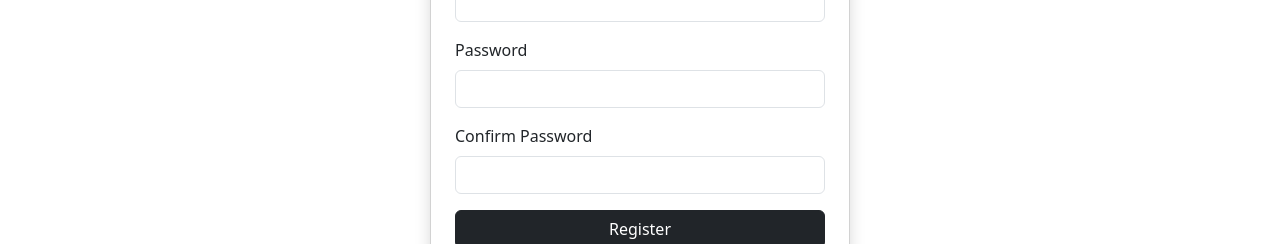
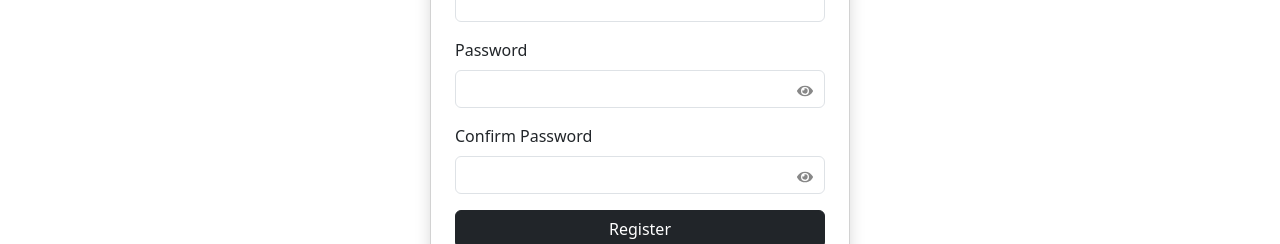
Before and after one commit to Rehan286002/mern-ecommerce-platform, a React (Create React App) app in the folder frontend/: page /register in a window 1280 px wide. Shown: the part 328-572 px from the top of the page. Built offline with nearby package versions, Linux system fonts and the light colour scheme.

Commit message:
Add password visibility toggle to login and register

```diff
--- a/frontend/src/pages/LoginPage.jsx
+++ b/frontend/src/pages/LoginPage.jsx
@@ -1,9 +1,9 @@
-import { useState, useEffect } from 'react';
-import { Container, Form, Button, Alert, Card } from 'react-bootstrap';
-import { useDispatch, useSelector } from 'react-redux';
-import { loginUser } from '../redux/authSlice';
-import { useNavigate, Link, useLocation } from 'react-router-dom';
-import { FaUserCircle, FaCrown } from 'react-icons/fa';
+import { useState, useEffect } from "react";
+import { Container, Form, Button, Alert, Card } from "react-bootstrap";
+import { useDispatch, useSelector } from "react-redux";
+import { loginUser } from "../redux/authSlice";
+import { useNavigate, Link, useLocation } from "react-router-dom";
+import { FaUserCircle, FaCrown, FaEye, FaEyeSlash } from "react-icons/fa";
 
 const LoginPage = () => {
   const dispatch = useDispatch();
@@ -11,13 +11,14 @@ const LoginPage = () => {
   const location = useLocation();
   const { userInfo, loading, error } = useSelector((state) => state.auth);
 
-  const [email, setEmail] = useState('');
-  const [password, setPassword] = useState('');
+  const [email, setEmail] = useState("");
+  const [password, setPassword] = useState("");
+  const [showPassword, setShowPassword] = useState(false);
 
   useEffect(() => {
     if (userInfo) {
-      const redirect = new URLSearchParams(location.search).get('redirect');
-      navigate(redirect || '/');
+      const redirect = new URLSearchParams(location.search).get("redirect");
+      navigate(redirect || "/");
     }
   }, [userInfo, navigate, location]);
 
@@ -26,53 +27,94 @@ const LoginPage = () => {
     dispatch(loginUser({ email, password }));
   };
 
+  const fillCredentials = (type) => {
+    if (type === "admin") {
+      setEmail("admin@test.com");
+      setPassword("123456");
+    } else {
+      setEmail("user@test.com");
+      setPassword("123456");
+    }
+  };
 
   return (
-    <Container className="d-flex justify-content-center align-items-center" style={{ minHeight: '80vh' }}>
+    <Container
+      className="d-flex justify-content-center align-items-center"
+      style={{ minHeight: "80vh" }}
+    >
+      <div style={{ width: "100%", maxWidth: 420 }}>
+
         {/* Demo Credentials */}
-<div style={{ background: '#f8f9fa', border: '1px solid #dee2e6', borderRadius: 8, padding: '0.9rem', marginBottom: '1rem' }}>
-  <p style={{ color: '#888', fontSize: '0.75rem', textTransform: 'uppercase', letterSpacing: 1, margin: '0 0 0.6rem' }}>
+        <div style={{ background: "#f8f9fa", border: "1px solid #dee2e6", borderRadius: 8, padding: "0.9rem", marginBottom: "1rem" }}>
+          <p style={{ color: "#888", fontSize: "0.75rem", textTransform: "uppercase", letterSpacing: 1, margin: "0 0 0.6rem" }}>
             Demo credentials — click to fill
           </p>
           <div className="d-flex gap-2">
-    <button onClick={() => fillCredentials('user')}
-      style={{ flex: 1, background: '#fff', border: '1px solid #ddd', borderRadius: 6, padding: '0.5rem', cursor: 'pointer', textAlign: 'left', fontSize: '0.82rem' }}>
+            <button
+              onClick={() => fillCredentials("user")}
+              style={{ flex: 1, background: "#fff", border: "1px solid #ddd", borderRadius: 6, padding: "0.5rem", cursor: "pointer", textAlign: "left", fontSize: "0.82rem" }}
+            >
               <div className="d-flex align-items-center gap-1 mb-1">
-        <FaUserCircle style={{ color: '#666' }} />
+                <FaUserCircle style={{ color: "#666" }} />
                 <span style={{ fontWeight: 600 }}>User</span>
               </div>
-      <div style={{ color: '#888', fontSize: '0.75rem' }}>user@test.com / 123456</div>
+              <div style={{ color: "#888", fontSize: "0.75rem" }}>user@test.com / 123456</div>
             </button>
-    <button onClick={() => fillCredentials('admin')}
-      style={{ flex: 1, background: '#fff', border: '1px solid #ddd', borderRadius: 6, padding: '0.5rem', cursor: 'pointer', textAlign: 'left', fontSize: '0.82rem' }}>
+            <button
+              onClick={() => fillCredentials("admin")}
+              style={{ flex: 1, background: "#fff", border: "1px solid #ddd", borderRadius: 6, padding: "0.5rem", cursor: "pointer", textAlign: "left", fontSize: "0.82rem" }}
+            >
               <div className="d-flex align-items-center gap-1 mb-1">
-        <FaCrown style={{ color: '#f5a623' }} />
+                <FaCrown style={{ color: "#f5a623" }} />
                 <span style={{ fontWeight: 600 }}>Admin</span>
               </div>
-      <div style={{ color: '#888', fontSize: '0.75rem' }}>admin@test.com / 123456</div>
+              <div style={{ color: "#888", fontSize: "0.75rem" }}>admin@test.com / 123456</div>
             </button>
           </div>
         </div>
-      <Card style={{ width: '100%', maxWidth: 420 }} className="p-4 shadow">
+
+        {/* Login Card */}
+        <Card className="p-4 shadow">
           <h3 className="mb-4 text-center">Sign In</h3>
           {error && <Alert variant="danger">{error}</Alert>}
           <Form onSubmit={handleSubmit}>
             <Form.Group className="mb-3">
               <Form.Label>Email</Form.Label>
-            <Form.Control type="email" value={email} onChange={(e) => setEmail(e.target.value)} required />
+              <Form.Control
+                type="email"
+                value={email}
+                onChange={(e) => setEmail(e.target.value)}
+                required
+              />
             </Form.Group>
             <Form.Group className="mb-3">
               <Form.Label>Password</Form.Label>
-            <Form.Control type="password" value={password} onChange={(e) => setPassword(e.target.value)} required />
+              <div style={{ position: "relative" }}>
+                <Form.Control
+                  type={showPassword ? "text" : "password"}
+                  value={password}
+                  onChange={(e) => setPassword(e.target.value)}
+                  required
+                  style={{ paddingRight: "2.5rem" }}
+                />
+                <span
+                  onClick={() => setShowPassword(!showPassword)}
+                  style={{ position: "absolute", right: "0.75rem", top: "50%", transform: "translateY(-50%)", cursor: "pointer", color: "#888" }}
+                >
+                  {showPassword ? <FaEyeSlash /> : <FaEye />}
+                </span>
+              </div>
             </Form.Group>
             <Button type="submit" variant="dark" className="w-100" disabled={loading}>
-            {loading ? 'Signing in...' : 'Sign In'}
+              {loading ? "Signing in..." : "Sign In"}
             </Button>
           </Form>
           <div className="text-center mt-3">
             New user? <Link to="/register">Register</Link>
           </div>
         </Card>
+
+      </div>
     </Container>
   );
 };
--- a/frontend/src/pages/RegisterPage.jsx
+++ b/frontend/src/pages/RegisterPage.jsx
@@ -3,6 +3,7 @@ import { Container, Form, Button, Alert, Card } from 'react-bootstrap';
 import { useDispatch, useSelector } from 'react-redux';
 import { registerUser } from '../redux/authSlice';
 import { useNavigate, Link } from 'react-router-dom';
+import { FaEye, FaEyeSlash } from 'react-icons/fa';
 
 const RegisterPage = () => {
   const dispatch = useDispatch();
@@ -14,6 +15,8 @@ const RegisterPage = () => {
   const [password, setPassword] = useState('');
   const [confirm, setConfirm] = useState('');
   const [matchError, setMatchError] = useState('');
+  const [showPassword, setShowPassword] = useState(false);
+  const [showConfirm, setShowConfirm] = useState(false);
 
   useEffect(() => {
     if (userInfo) navigate('/');
@@ -28,7 +31,8 @@ const RegisterPage = () => {
 
   return (
     <Container className="d-flex justify-content-center align-items-center" style={{ minHeight: '80vh' }}>
-      <Card style={{ width: '100%', maxWidth: 420 }} className="p-4 shadow">
+      <div style={{ width: '100%', maxWidth: 420 }}>
+        <Card className="p-4 shadow">
           <h3 className="mb-4 text-center">Create Account</h3>
           {(error || matchError) && <Alert variant="danger">{matchError || error}</Alert>}
           <Form onSubmit={handleSubmit}>
@@ -42,11 +46,39 @@ const RegisterPage = () => {
             </Form.Group>
             <Form.Group className="mb-3">
               <Form.Label>Password</Form.Label>
-            <Form.Control type="password" value={password} onChange={(e) => setPassword(e.target.value)} required />
+              <div style={{ position: 'relative' }}>
+                <Form.Control
+                  type={showPassword ? 'text' : 'password'}
+                  value={password}
+                  onChange={(e) => setPassword(e.target.value)}
+                  required
+                  style={{ paddingRight: '2.5rem' }}
+                />
+                <span
+                  onClick={() => setShowPassword(!showPassword)}
+                  style={{ position: 'absolute', right: '0.75rem', top: '50%', transform: 'translateY(-50%)', cursor: 'pointer', color: '#888' }}
+                >
+                  {showPassword ? <FaEyeSlash /> : <FaEye />}
+                </span>
+              </div>
             </Form.Group>
             <Form.Group className="mb-3">
               <Form.Label>Confirm Password</Form.Label>
-            <Form.Control type="password" value={confirm} onChange={(e) => setConfirm(e.target.value)} required />
+              <div style={{ position: 'relative' }}>
+                <Form.Control
+                  type={showConfirm ? 'text' : 'password'}
+                  value={confirm}
+                  onChange={(e) => setConfirm(e.target.value)}
+                  required
+                  style={{ paddingRight: '2.5rem' }}
+                />
+                <span
+                  onClick={() => setShowConfirm(!showConfirm)}
+                  style={{ position: 'absolute', right: '0.75rem', top: '50%', transform: 'translateY(-50%)', cursor: 'pointer', color: '#888' }}
+                >
+                  {showConfirm ? <FaEyeSlash /> : <FaEye />}
+                </span>
+              </div>
             </Form.Group>
             <Button type="submit" variant="dark" className="w-100" disabled={loading}>
               {loading ? 'Creating...' : 'Register'}
@@ -56,6 +88,7 @@ const RegisterPage = () => {
             Have an account? <Link to="/login">Sign In</Link>
           </div>
         </Card>
+      </div>
     </Container>
   );
 };
```
Lines whose indentation alone changed are shown as unchanged.
